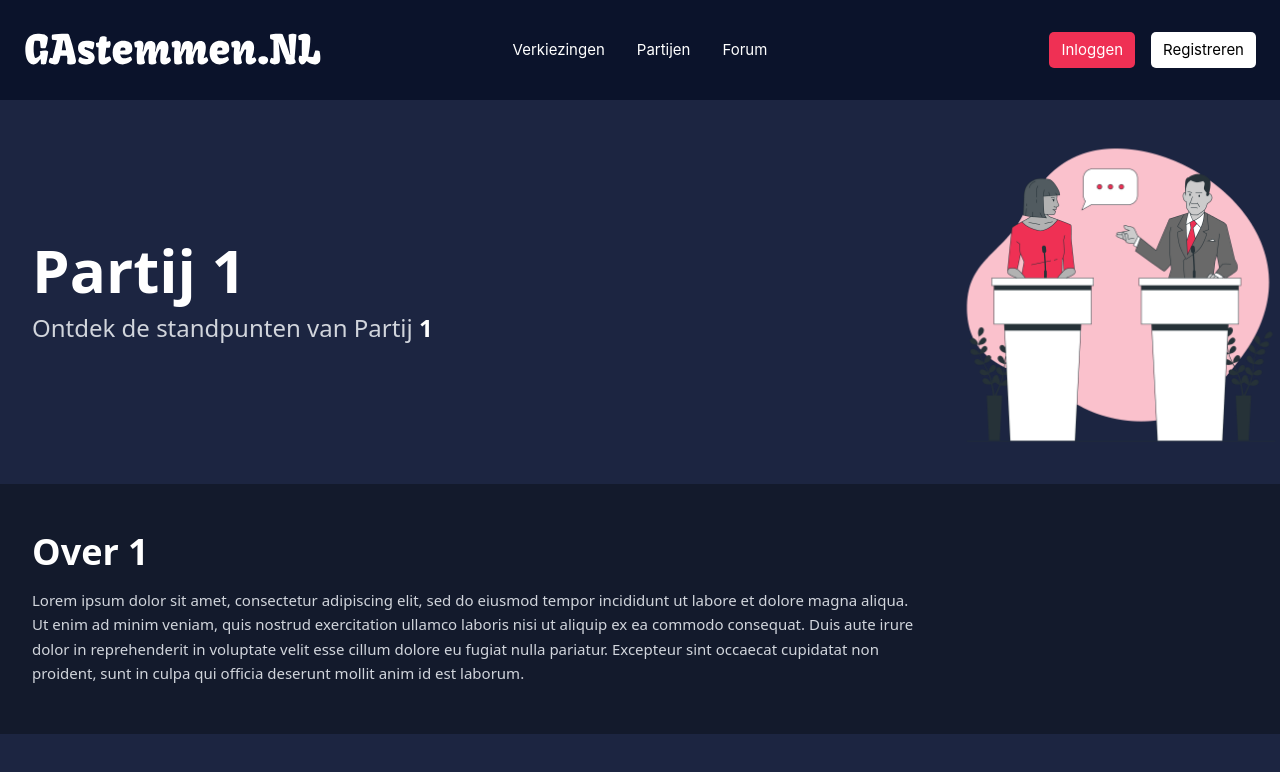
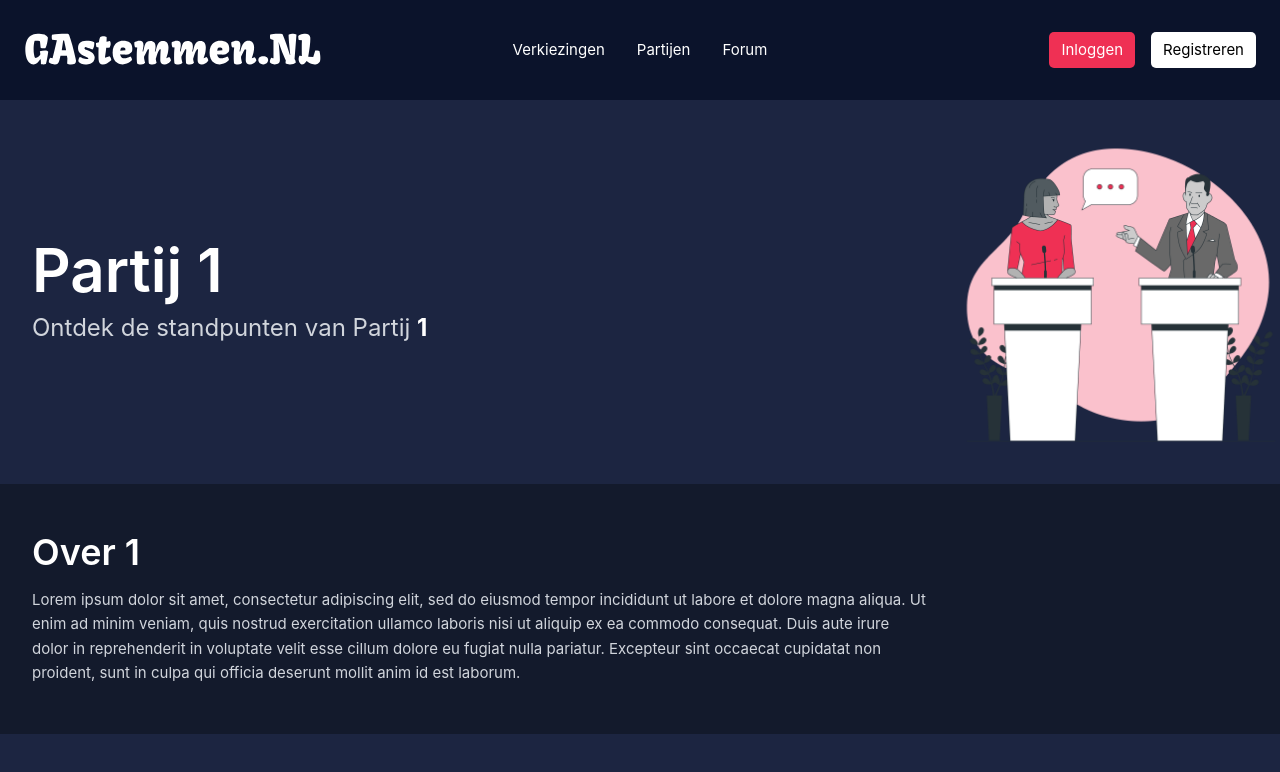
Before and after one commit to SSSalmani1600/Elections, a Vue app in the folder election-frontend/: page /partyDetail/1 in a window 1280 px wide. Shown: the top 772 px of the page. Built offline with nearby package versions, Linux system fonts and the light colour scheme; no server answers; the HTML template or start-up script is replaced by a standard one.

Commit message:
changed font

```diff
--- a/election-frontend/src/views/PartyDetailView.vue
+++ b/election-frontend/src/views/PartyDetailView.vue
@@ -22,7 +22,7 @@ onMounted(async () => {
 </script>
 
 <template>
-  <div class="min-h-screen text-white font-sans">
+  <div class="min-h-screen text-white">
     <header class="flex flex-col md:flex-row justify-between items-center px-8 py-16 gap-8">
       <div>
         <div class="flex items-center gap-3">
```
